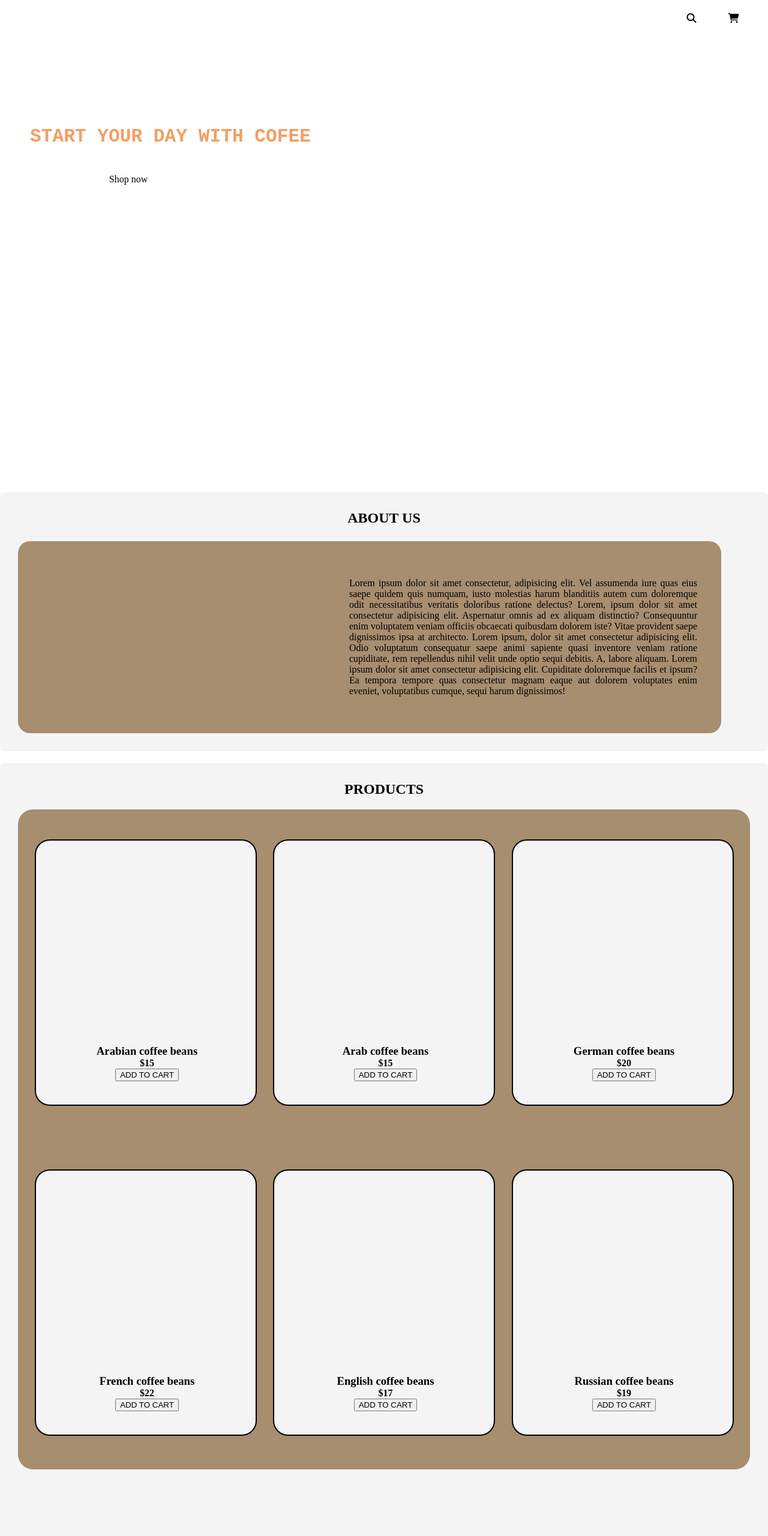
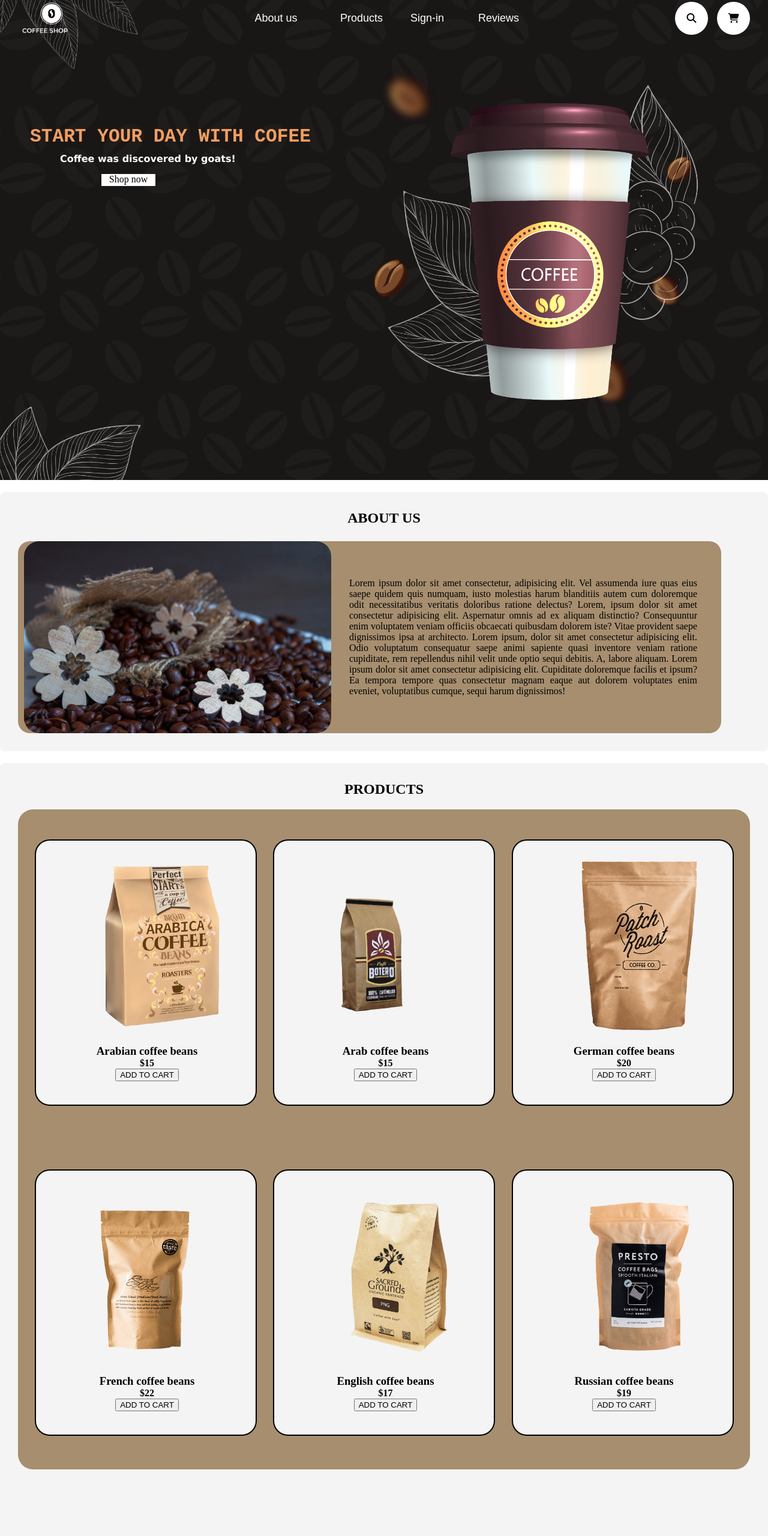
Before and after one commit to hasitha1510/The-cofee-shop, a plain HTML site: page index.html in a window 1280 px wide. Shown: the top 2560 px of the page at 60% size. Drawn offline with Linux system fonts and the light colour scheme.

Commit message:
committed the files and folders

```diff
--- a/index.html
+++ b/index.html
@@ -94,7 +94,7 @@
                     <div class="shop-section">
                         <div class="box1 box">
                             <div class="box-content">
-                                <div class="box-image"><div class="box-img" style="background-image: url('p1.png');"></div></div>
+                                <div class="box-image"><div class="box-img" style="background-image: url('images/p1.png');"></div></div>
                                 <h3>Arabian coffee beans</h3>
                                 <h4>$15</h4>
 
@@ -105,7 +105,7 @@
                         </div>
                         <div class="box2 box">
                             <div class="box-content">
-                                <div class="box-image"><div class="box-img" style="background-image: url('p1.png');"></div></div>
+                                <div class="box-image"><div class="box-img" style="background-image: url('images/p2.png');"></div></div>
                                 <h3>Arab coffee beans</h3>
                                 <h4>$15</h4>
 
@@ -115,7 +115,7 @@
                         </div>
                         <div class="box3 box">
                             <div class="box-content">
-                                <div class="box-image"><div class="box-img" style="background-image: url('p3.png');"></div></div>
+                                <div class="box-image"><div class="box-img" style="background-image: url('images/p3.png');"></div></div>
                                 <h3>German coffee beans</h3>
                                 <h4>$20</h4>
 
@@ -124,7 +124,7 @@
                         </div>
                         <div class="box4 box">
                             <div class="box-content">
-                                <div class="box-image"><div class="box-img" style="background-image: url('p4.png');"></div></div>
+                                <div class="box-image"><div class="box-img" style="background-image: url('images/p4.png');"></div></div>
                                 <h3>French coffee beans</h3>
                                 <h4>$22</h4>
 
@@ -133,7 +133,7 @@
                         </div>
                         <div class="box5 box">
                             <div class="box-content">
-                                <div class="box-image"><div class="box-img" style="background-image: url('p5.png');"></div></div>
+                                <div class="box-image"><div class="box-img" style="background-image: url('images/p5.png');"></div></div>
                                 <h3>English coffee beans</h3>
                                 <h4>$17</h4>
 
@@ -142,7 +142,7 @@
                         </div>
                         <div class="box6 box">
                             <div class="box-content">
-                                <div class="box-image"><div class="box-img" style="background-image: url('p6.png');"></div></div>
+                                <div class="box-image"><div class="box-img" style="background-image: url('images/p6.png');"></div></div>
                                 <h3>Russian coffee beans</h3>
                                 <h4>$19</h4>
 
@@ -160,7 +160,7 @@
                     <div class="review-section">
                        <div class="review1 review-box">
                          <div class="review-content">
-                            <div class="rev-image1"><div class="rev-image" style="background-image:url('rev1.jpg');"></div></div>
+                            <div class="rev-image1"><div class="rev-image" style="background-image:url('images/rev1.jpg');"></div></div>
                             <p>Lorem ipsum dolor sit amet consectetur adipisicing elit.
                              Velit laboriosam quo voluptas,
                             quisquam nemo cum quasi impedit numquam,
@@ -178,7 +178,7 @@
                     </div>
                     <div class="review2 review-box ">
                         <div class="review-content">
-                            <div class="rev-image1"><div class="rev-image" style="background-image:url('rev2.jpg');"></div></div>
+                            <div class="rev-image1"><div class="rev-image" style="background-image:url('images/rev2.jpg');"></div></div>
                             <p>Lorem ipsum dolor sit amet consectetur adipisicing elit.
                              Velit laboriosam quo voluptas,
                             quisquam nemo cum quasi impedit numquam,
@@ -195,7 +195,7 @@
                     </div>
                     <div class="review3 review-box">
                         <div class="review-content">
-                            <div class="rev-image1"><div class="rev-image" style="background-image:url('rev3.jpg');"></div></div>
+                            <div class="rev-image1"><div class="rev-image" style="background-image:url('images/rev3.jpg');"></div></div>
                             <p>Lorem ipsum dolor sit amet consectetur adipisicing elit.
                              Velit laboriosam quo voluptas,
                             quisquam nemo cum quasi impedit numquam,
--- a/style(signup).css
+++ b/style(signup).css
@@ -4,7 +4,7 @@ body{
     display:flex;
     justify-content: center;
     align-items:center;
-    background-image: url("signup\ html\ bg.jpg");
+    background-image: url("images/signup html bg.jpg");
     background-size: cover;
     background-color: rgba(0, 0, 0, 0.5); /* Example: Semi-transparent black */
     background-blend-mode: overlay; /* Blends color with image */
--- a/style.css
+++ b/style.css
@@ -8,7 +8,7 @@
 
 
 .background{
-    background-image: url("bg.png");
+    background-image: url("images/bg.png");
     background-size: cover;
     height:100vh;
     width:100vw;
@@ -33,7 +33,7 @@
 }
 
 .logo{
-    background-image: url("logo.png");
+    background-image: url("images/logo.png");
     background-size: contain;
     background-repeat: no-repeat;
     background-position: center;
@@ -155,7 +155,7 @@ html {
 /*hero-section*/
 
 .hero-image{
-    background-image: url("main.png");
+    background-image: url("images/main.png");
     background-size:contain;
     background-repeat: no-repeat;
     height:90vh;
@@ -237,7 +237,7 @@ section {
 
     height:40vh;
     width:40vw;
-    background-image: url("about.jpg");
+    background-image: url("images/about.jpg");
     background-size: cover;
     background-repeat: no-repeat;
     border-radius: 25px;
@@ -366,7 +366,7 @@ section {
 /*signin*/
 
 .back-signin{
-    background-image:url("footer-bg.jpg");
+    background-image:url("images/footer-bg.jpg");
     height:500px;
     width:100%;
     background-size:cover;
```
